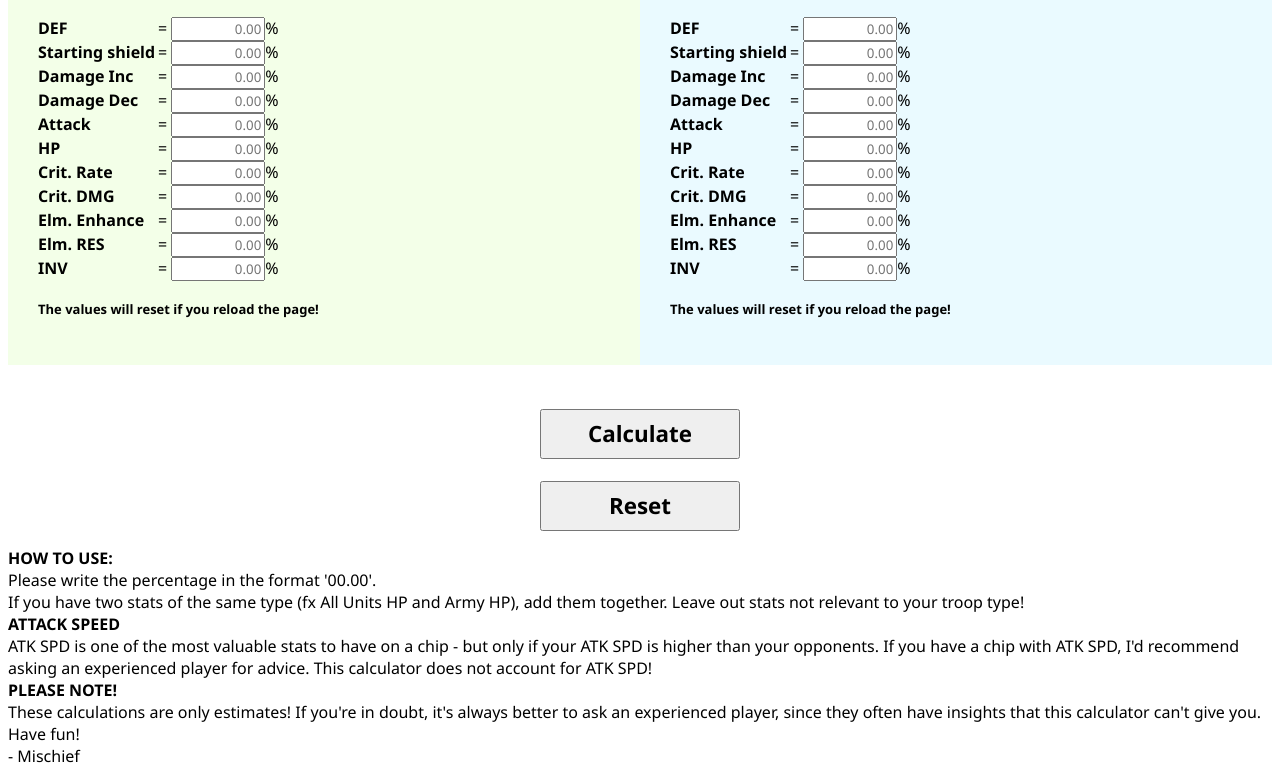
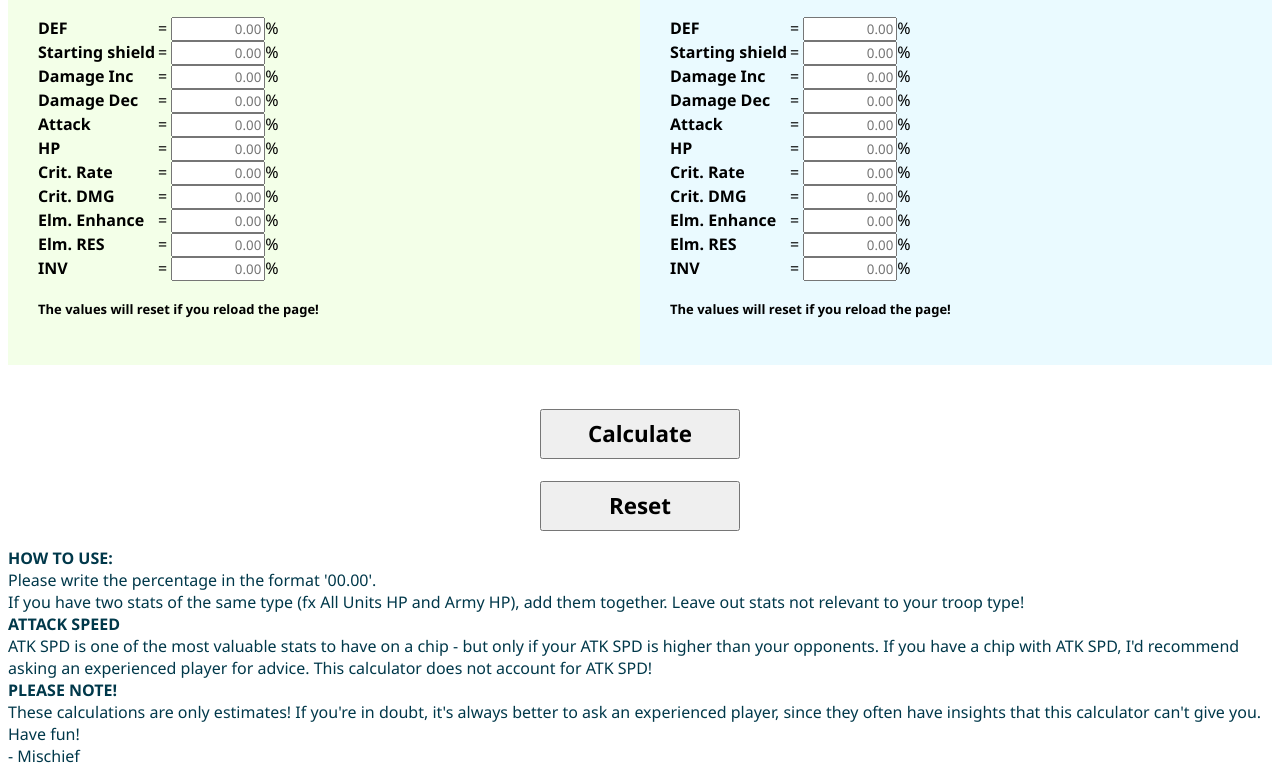
Before and after one commit to Alexilys/Alexilys.github.io, a plain HTML site: page index.html in a window 1280 px wide. Shown: the part 268-1051 px from the top of the page. Drawn offline with nearby package versions, Linux system fonts and the light colour scheme.

Commit message:
Update index.html

```diff
--- a/index.html
+++ b/index.html
@@ -49,7 +49,7 @@
 <button id="CalcBtn" style="font-weight:bold; font-size: 1.4em;">Calculate</button><br>
 <button onClick="window.location.reload();" id="ResetBtn"style="font-weight:bold; font-size: 1.4em;">Reset </button>
 
-<p style="font-size: medium;">
+<p style="font-size: medium; color: #00384a;">
 	<span style="font-weight: bold;">HOW TO USE:</span><br>
 	Please write the percentage in the format '00.00'. <br>
 	If you have two stats of the same type (fx All Units HP and Army HP), add them together. Leave out stats not relevant to your troop type! <br>
```
